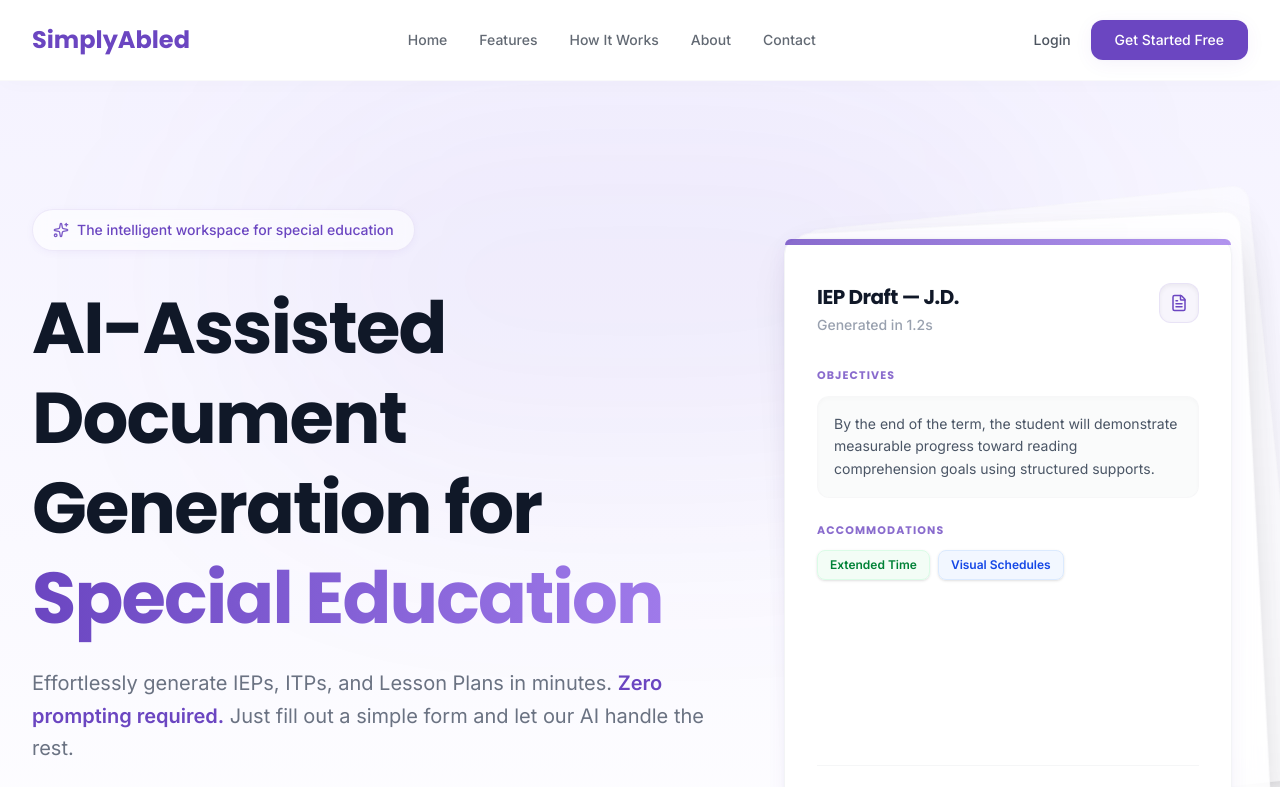
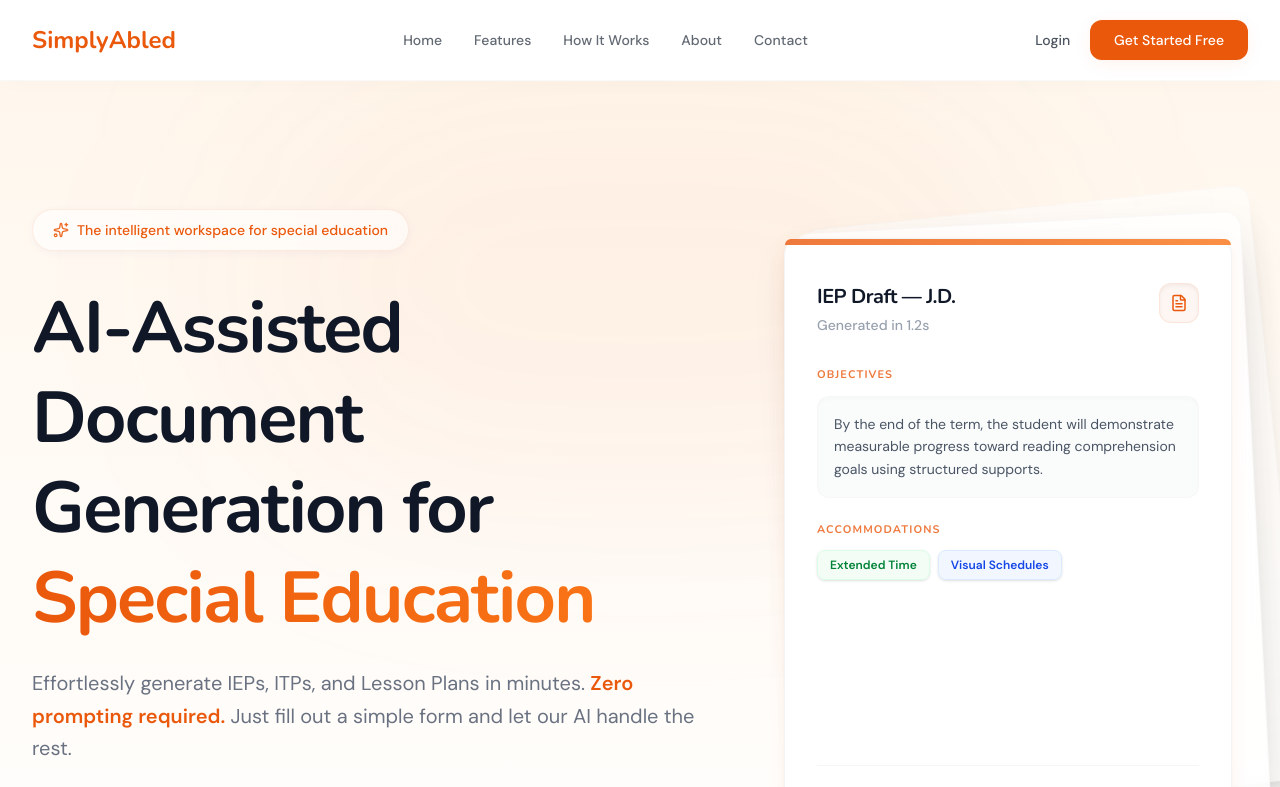
Before and after one commit to nk1041/gravity, a React (Vite) app: page / in a window 1280 px wide. Shown: the top 787 px of the page. Built offline with nearby package versions, Linux system fonts and the light colour scheme.

Commit message:
Update design theme to Warm & Approachable (Option 2)

```diff
--- a/src/index.css
+++ b/src/index.css
@@ -1,15 +1,15 @@
-@import url('https://fonts.googleapis.com/css2?family=Inter:wght@400;500;600&family=Poppins:wght@500;600;700&display=swap');
+@import url('https://fonts.googleapis.com/css2?family=DM+Sans:wght@400;500;600;700&family=Nunito:wght@500;600;700;800&display=swap');
 @import "tailwindcss";
 
 @theme {
-  --color-primary: #6B46C1;
-  --color-secondary: #9F7AEA;
+  --color-primary: #EA580C;
+  --color-secondary: #F97316;
   --color-background: #FFFFFF;
-  --color-altBackground: #F5F3FF;
+  --color-altBackground: #FFF7ED;
   --color-textColor: #1F2937;
 
-  --font-heading: "Poppins", sans-serif;
-  --font-body: "Inter", sans-serif;
+  --font-heading: "Nunito", sans-serif;
+  --font-body: "DM Sans", sans-serif;
 }
 
 @layer base {
@@ -53,10 +53,10 @@ html {
 /* Premium Utilities */
 @layer utilities {
   .shadow-premium {
-    box-shadow: 0 4px 20px -2px rgba(107, 70, 193, 0.08), 0 0 3px rgba(107, 70, 193, 0.04);
+    box-shadow: 0 4px 20px -2px rgba(234, 88, 12, 0.08), 0 0 3px rgba(234, 88, 12, 0.04);
   }
   .shadow-premium-hover {
-    box-shadow: 0 12px 30px -4px rgba(107, 70, 193, 0.15), 0 4px 10px -2px rgba(107, 70, 193, 0.08);
+    box-shadow: 0 12px 30px -4px rgba(234, 88, 12, 0.15), 0 4px 10px -2px rgba(234, 88, 12, 0.08);
   }
   .ease-linear-curve {
     transition-timing-function: cubic-bezier(0.16, 1, 0.3, 1);
--- a/tailwind.config.js
+++ b/tailwind.config.js
@@ -7,15 +7,15 @@ export default {
   theme: {
     extend: {
       colors: {
-        primary: "#6B46C1",
-        secondary: "#9F7AEA",
+        primary: "#EA580C",
+        secondary: "#F97316",
         background: "#FFFFFF",
-        altBackground: "#F5F3FF",
+        altBackground: "#FFF7ED",
         textColor: "#1F2937",
       },
       fontFamily: {
-        heading: ["Poppins", "sans-serif"],
-        body: ["Inter", "sans-serif"],
+        heading: ["Nunito", "sans-serif"],
+        body: ["DM Sans", "sans-serif"],
       }
     },
   },
```
